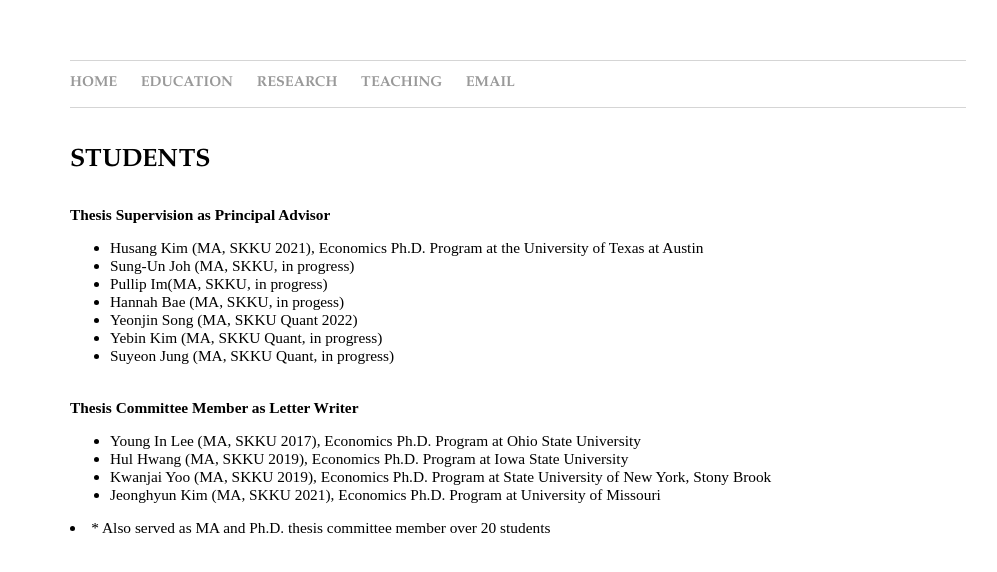
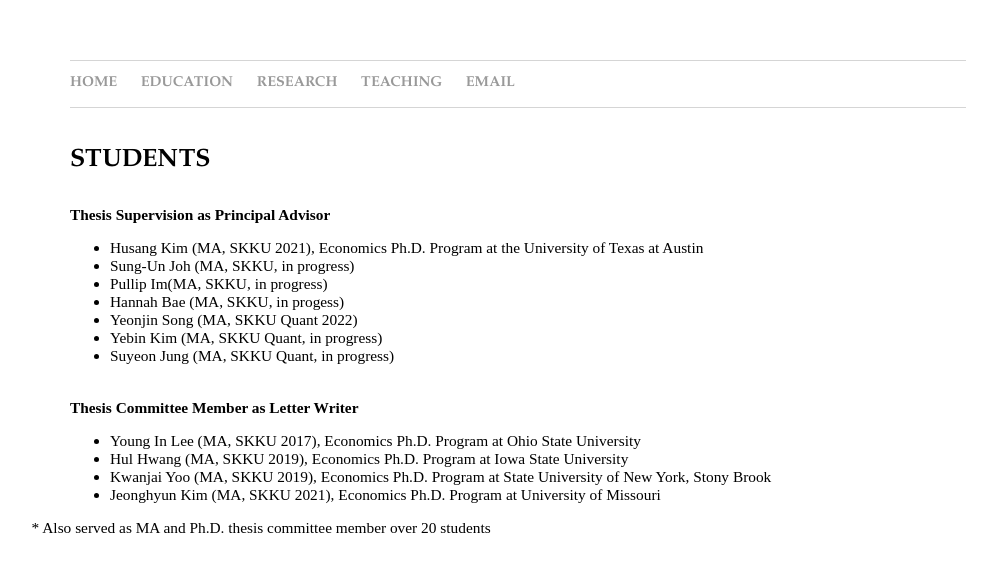
Before and after one commit to dooyeoncho/dooyeoncho.github.io, a Jekyll site: the page built from pages/students.html, in a window 1280 px wide. Shown: the top 572 px of the page, without its empty margins (122-1119 px from the left). Built offline with Jekyll 4.4.1, drawn with Linux system fonts in a browser that asks for light colours.

Commit message:
Update students.html

```diff
--- a/pages/students.html
+++ b/pages/students.html
@@ -31,5 +31,5 @@
 		<li>Jeonghyun Kim (MA, SKKU 2021), Economics Ph.D. Program at University of Missouri</li>
 	</ul>
 
-	        <li>* Also served as MA and Ph.D. thesis committee member over 20 students</li>
+	        <li style="list-style-type: none; margin-left:-2.5em;">* Also served as MA and Ph.D. thesis committee member over 20 students</li>
 </div>&nbsp;&nbsp;&nbsp;&nbsp;&nbsp;&nbsp;
```
